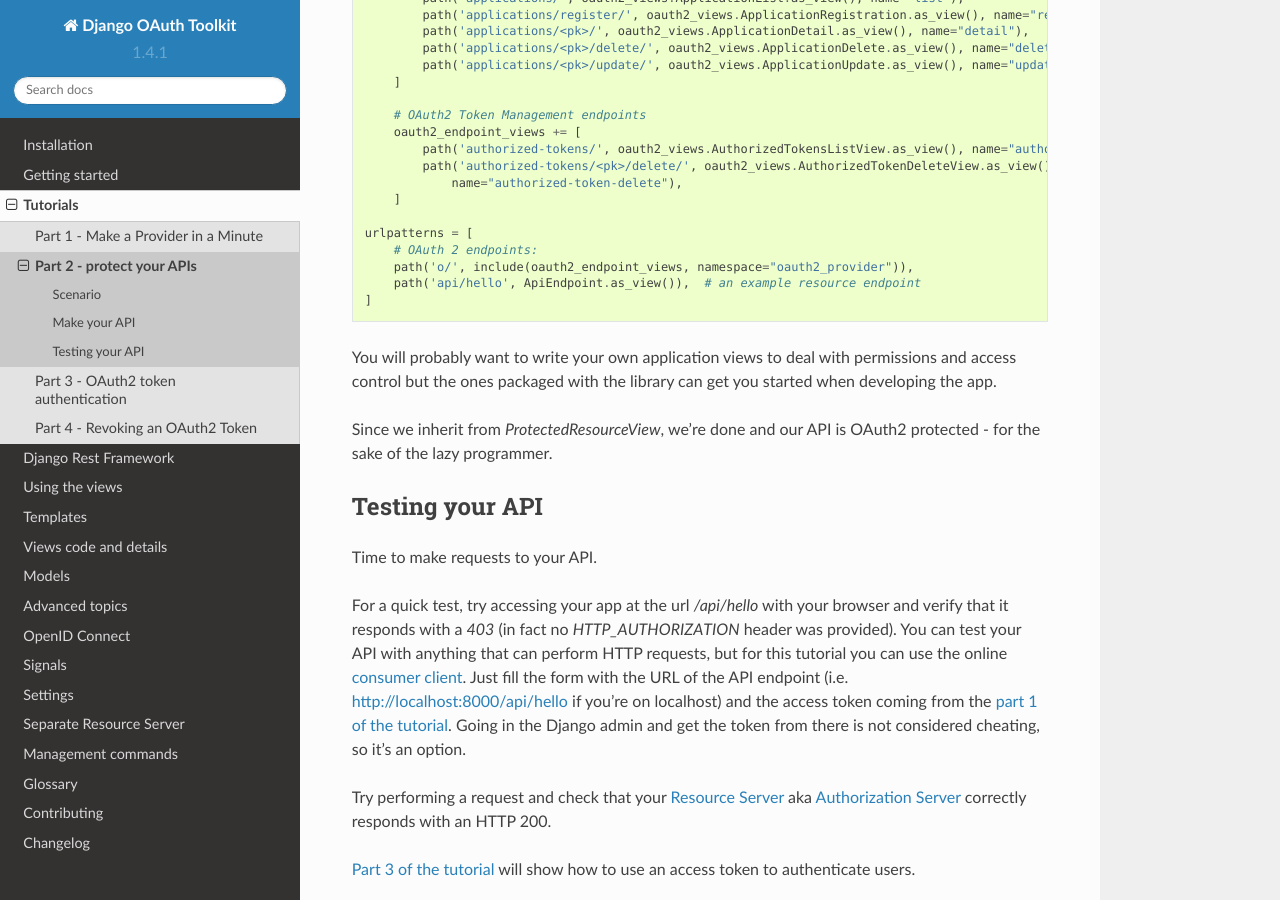
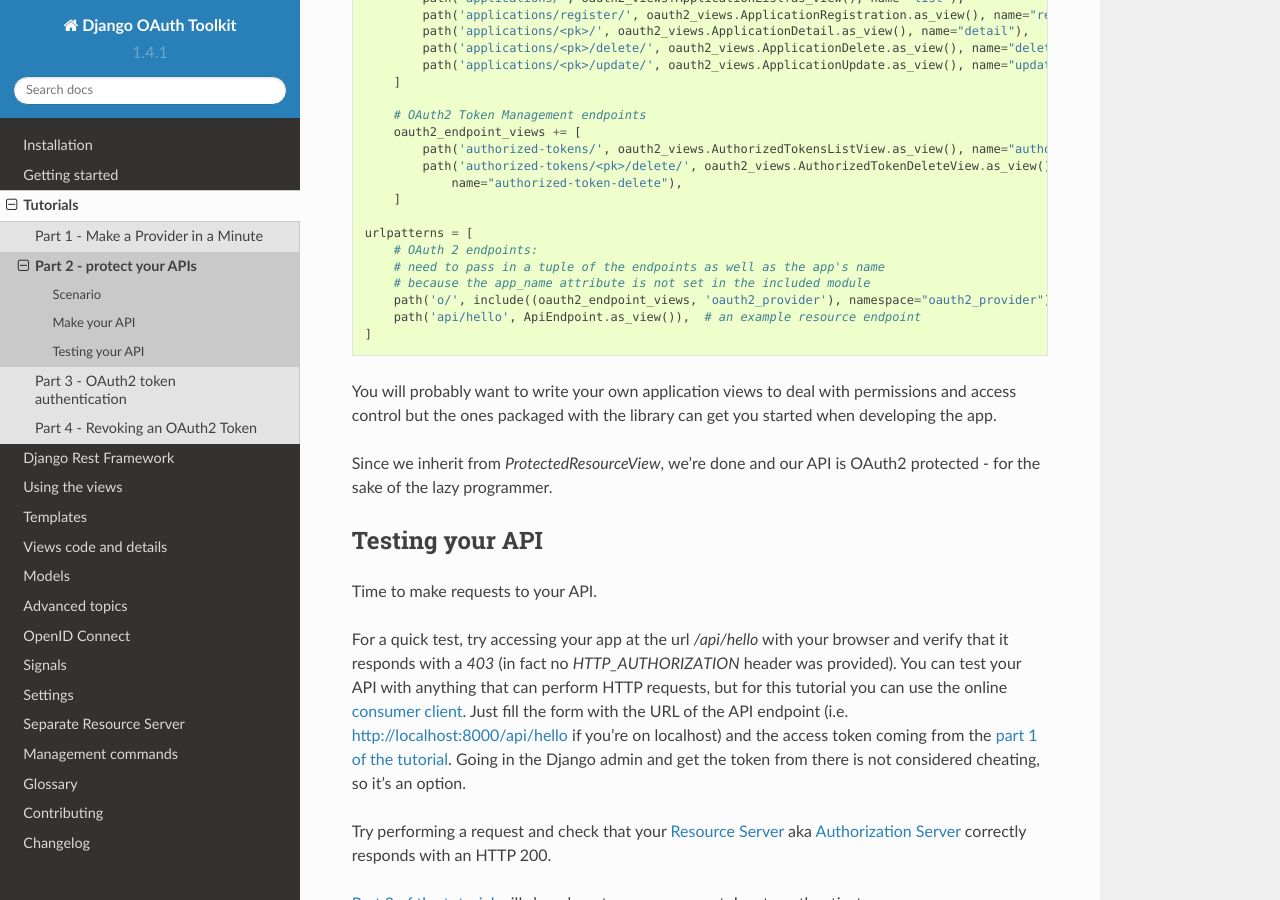
Before and after one commit to sheriffwoody0922/oauth-python-django, a Sphinx documentation site: the page built from docs/tutorial/tutorial_02.rst, in a window 1280 px wide and 900 px high, scrolled down 1115 px. Built offline with Sphinx 7.4.7 and the Read the Docs theme 2.0.0, drawn with Linux system fonts in a browser that asks for light colours.

Commit message:
update namespace error in example
Because the app_name attribute is not set in the included module (oauth2_provider), we cannot directly include endpoints with the namespace oauth2_provider.
We need to pass in a tuple of the endpoints and app-name instead. Document the same in the tutorial example.

```diff
--- a/docs/tutorial/tutorial_02.rst
+++ b/docs/tutorial/tutorial_02.rst
@@ -65,7 +65,9 @@
 
     urlpatterns = [
         # OAuth 2 endpoints:
-        path('o/', include(oauth2_endpoint_views, namespace="oauth2_provider")),
+        # need to pass in a tuple of the endpoints as well as the app's name
+        # because the app_name attribute is not set in the included module
+        path('o/', include((oauth2_endpoint_views, 'oauth2_provider'), namespace="oauth2_provider")),
         path('api/hello', ApiEndpoint.as_view()),  # an example resource endpoint
     ]
 
```
